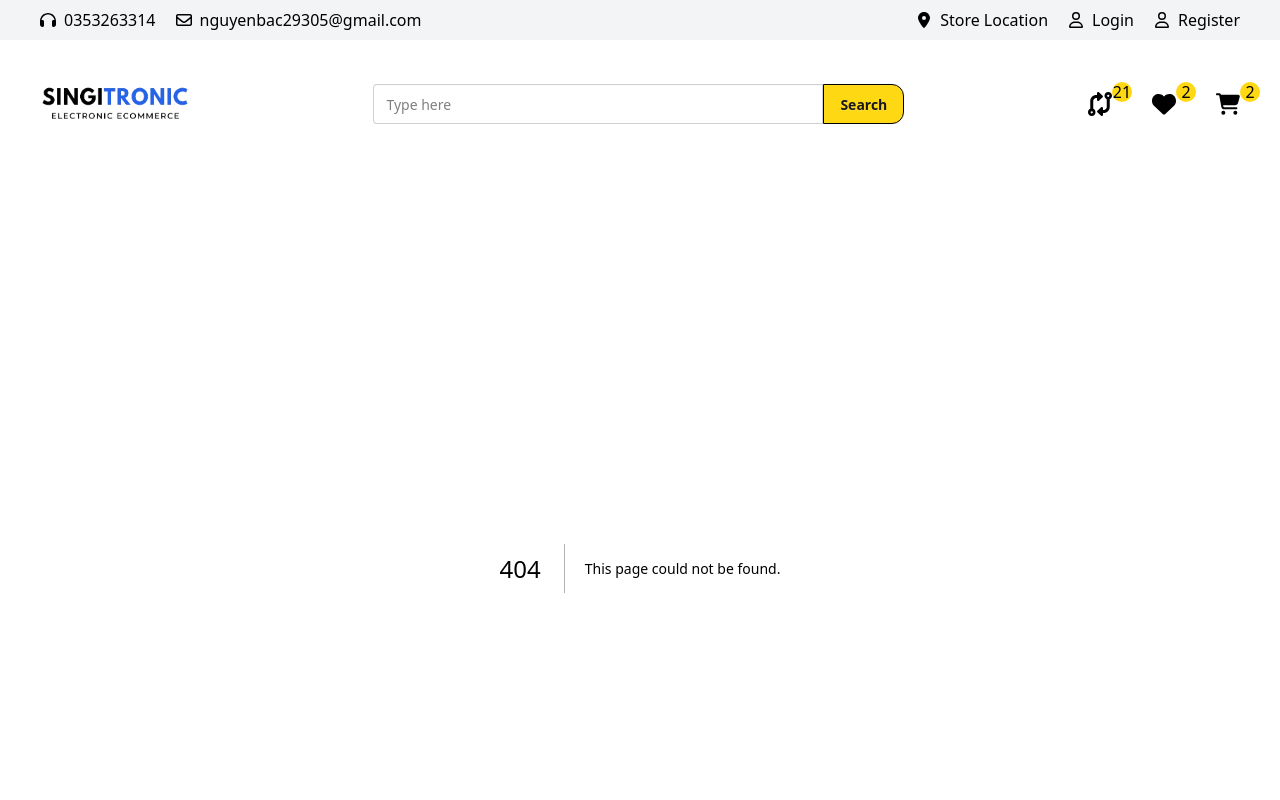
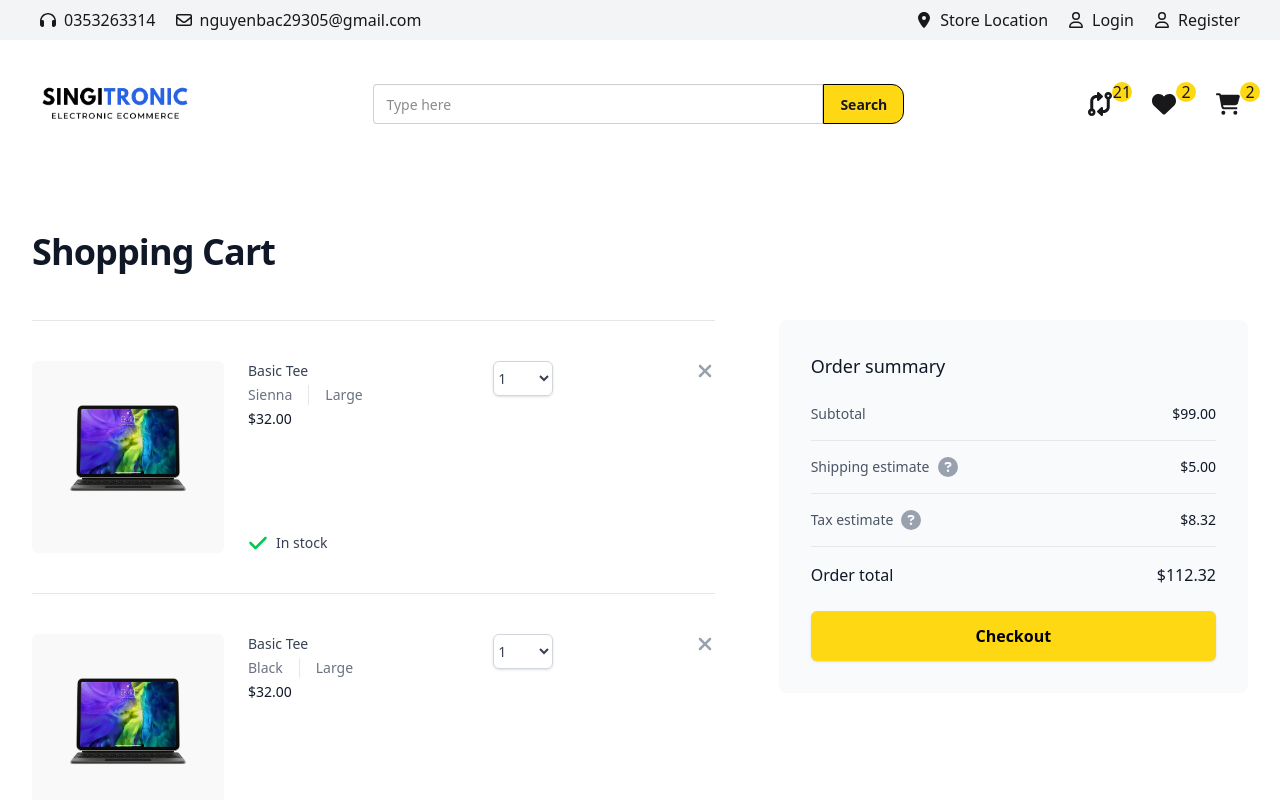
Before and after one commit to nguyenbac032905/Electronic, a Next.js app: page /cart in a window 1280 px wide. Before the commit this address had no page. Shown: the top 800 px of the page. Built offline with nearby package versions, Linux system fonts and the light colour scheme.

Commit message:
xong giao dien trang cart

```diff
--- /dev/null
+++ b/app/cart/page.tsx
@@ -0,0 +1,226 @@
+import Image from "next/image";
+import { FaCheck, FaCircleQuestion, FaClock, FaXmark } from "react-icons/fa6";
+
+const products = [
+  {
+    id: 1,
+    name: "Basic Tee",
+    href: "#",
+    price: "$32.00",
+    color: "Sienna",
+    inStock: true,
+    size: "Large",
+    imageSrc:
+      "https://tailwindui.com/img/ecommerce-images/shopping-cart-page-01-product-01.jpg",
+    imageAlt: "Front of men's Basic Tee in sienna.",
+  },
+  {
+    id: 2,
+    name: "Basic Tee",
+    href: "#",
+    price: "$32.00",
+    color: "Black",
+    inStock: false,
+    leadTime: "3–4 weeks",
+    size: "Large",
+    imageSrc:
+      "https://tailwindui.com/img/ecommerce-images/shopping-cart-page-01-product-02.jpg",
+    imageAlt: "Front of men's Basic Tee in black.",
+  },
+  {
+    id: 3,
+    name: "Nomad Tumbler",
+    href: "#",
+    price: "$35.00",
+    color: "White",
+    inStock: true,
+    imageSrc:
+      "https://tailwindui.com/img/ecommerce-images/shopping-cart-page-01-product-03.jpg",
+    imageAlt: "Insulated bottle with white base and black snap lid.",
+  },
+];
+
+const CartPage = () => {
+  return (
+    <div className="bg-white">
+      <div className="mx-auto max-w-2xl px-4 pb-24 pt-16 sm:px-6 lg:max-w-7xl lg:px-8">
+        <h1 className="text-3xl font-bold tracking-tight text-gray-900 sm:text-4xl">
+          Shopping Cart
+        </h1>
+        <form className="mt-12 lg:grid lg:grid-cols-12 lg:items-start lg:gap-x-12 xl:gap-x-16">
+          <section aria-labelledby="cart-heading" className="lg:col-span-7">
+            <h2 id="cart-heading" className="sr-only">
+              Items in your shopping cart
+            </h2>
+
+            <ul
+              role="list"
+              className="divide-y divide-gray-200 border-b border-t border-gray-200"
+            >
+              {products.map((product, productIdx) => (
+                <li key={product.id} className="flex py-6 sm:py-10">
+                  <div className="flex-shrink-0">
+                    <Image
+                      width={96}
+                      height={96}
+                      src="/laptop 1.webp"
+                      alt="laptop image"
+                      className="h-24 w-24 rounded-md object-cover object-center sm:h-48 sm:w-48"
+                    />
+                  </div>
+
+                  <div className="ml-4 flex flex-1 flex-col justify-between sm:ml-6">
+                    <div className="relative pr-9 sm:grid sm:grid-cols-2 sm:gap-x-6 sm:pr-0">
+                      <div>
+                        <div className="flex justify-between">
+                          <h3 className="text-sm">
+                            <a
+                              href={product.href}
+                              className="font-medium text-gray-700 hover:text-gray-800"
+                            >
+                              {product.name}
+                            </a>
+                          </h3>
+                        </div>
+                        <div className="mt-1 flex text-sm">
+                          <p className="text-gray-500">{product.color}</p>
+                          {product.size ? (
+                            <p className="ml-4 border-l border-gray-200 pl-4 text-gray-500">
+                              {product.size}
+                            </p>
+                          ) : null}
+                        </div>
+                        <p className="mt-1 text-sm font-medium text-gray-900">
+                          {product.price}
+                        </p>
+                      </div>
+
+                      <div className="mt-4 sm:mt-0 sm:pr-9">
+                        <label
+                          htmlFor={`quantity-${productIdx}`}
+                          className="sr-only"
+                        >
+                          Quantity, {product.name}
+                        </label>
+                        <select
+                          id={`quantity-${productIdx}`}
+                          name={`quantity-${productIdx}`}
+                          className="w-15 max-w-full rounded-md border border-gray-300 py-1.5 text-left text-base font-medium leading-5 text-gray-700 shadow-sm focus:border-indigo-500 focus:outline-none focus:ring-1 focus:ring-indigo-500 sm:text-sm"
+                        >
+                          <option value={1}>1</option>
+                          <option value={2}>2</option>
+                          <option value={3}>3</option>
+                          <option value={4}>4</option>
+                          <option value={5}>5</option>
+                          <option value={6}>6</option>
+                          <option value={7}>7</option>
+                          <option value={8}>8</option>
+                        </select>
+
+                        <div className="absolute right-0 top-0">
+                          <button
+                            type="button"
+                            className="-m-2 inline-flex p-2 text-gray-400 hover:text-gray-500"
+                          >
+                            <span className="sr-only">Remove</span>
+                            <FaXmark className="h-5 w-5" aria-hidden="true" />
+                          </button>
+                        </div>
+                      </div>
+                    </div>
+
+                    <p className="mt-4 flex space-x-2 text-sm text-gray-700">
+                      {product.inStock ? (
+                        <FaCheck
+                          className="h-5 w-5 flex-shrink-0 text-green-500"
+                          aria-hidden="true"
+                        />
+                      ) : (
+                        <FaClock
+                          className="h-5 w-5 flex-shrink-0 text-gray-300"
+                          aria-hidden="true"
+                        />
+                      )}
+
+                      <span>
+                        {product.inStock
+                          ? "In stock"
+                          : `Ships in ${product.leadTime}`}
+                      </span>
+                    </p>
+                  </div>
+                </li>
+              ))}
+            </ul>
+          </section>
+
+          {/* Order summary */}
+          <section
+            aria-labelledby="summary-heading"
+            className="mt-16 rounded-lg bg-gray-50 px-4 py-6 sm:p-6 lg:col-span-5 lg:mt-0 lg:p-8"
+          >
+            <h2
+              id="summary-heading"
+              className="text-lg font-medium text-gray-900"
+            >
+              Order summary
+            </h2>
+
+            <dl className="mt-6 space-y-4">
+              <div className="flex items-center justify-between">
+                <dt className="text-sm text-gray-600">Subtotal</dt>
+                <dd className="text-sm font-medium text-gray-900">$99.00</dd>
+              </div>
+              <div className="flex items-center justify-between border-t border-gray-200 pt-4">
+                <dt className="flex items-center text-sm text-gray-600">
+                  <span>Shipping estimate</span>
+                  <a
+                    href="#"
+                    className="ml-2 flex-shrink-0 text-gray-400 hover:text-gray-500"
+                  >
+                    <span className="sr-only">
+                      Learn more about how shipping is calculated
+                    </span>
+                    <FaCircleQuestion className="h-5 w-5" aria-hidden="true" />
+                  </a>
+                </dt>
+                <dd className="text-sm font-medium text-gray-900">$5.00</dd>
+              </div>
+              <div className="flex items-center justify-between border-t border-gray-200 pt-4">
+                <dt className="flex text-sm text-gray-600">
+                  <span>Tax estimate</span>
+                  <a
+                    href="#"
+                    className="ml-2 flex-shrink-0 text-gray-400 hover:text-gray-500"
+                  >
+                    <span className="sr-only">
+                      Learn more about how tax is calculated
+                    </span>
+                    <FaCircleQuestion className="h-5 w-5" aria-hidden="true" />
+                  </a>
+                </dt>
+                <dd className="text-sm font-medium text-gray-900">$8.32</dd>
+              </div>
+              <div className="flex items-center justify-between border-t border-gray-200 pt-4">
+                <dt className="text-base font-medium text-gray-900">
+                  Order total
+                </dt>
+                <dd className="text-base font-medium text-gray-900">$112.32</dd>
+              </div>
+            </dl>
+
+            <div className="mt-6">
+              <button
+                type="submit"
+                className="w-full rounded-md border border-custom-yellow bg-custom-yellow px-4 py-3 text-base font-bold text-black shadow-sm hover:bg-black hover:text-custom-yellow focus:outline-none focus:ring-2"
+              >
+                Checkout
+              </button>
+            </div>
+          </section>
+        </form>
+      </div>
+    </div>
+  );
+};
+export default CartPage;
```
